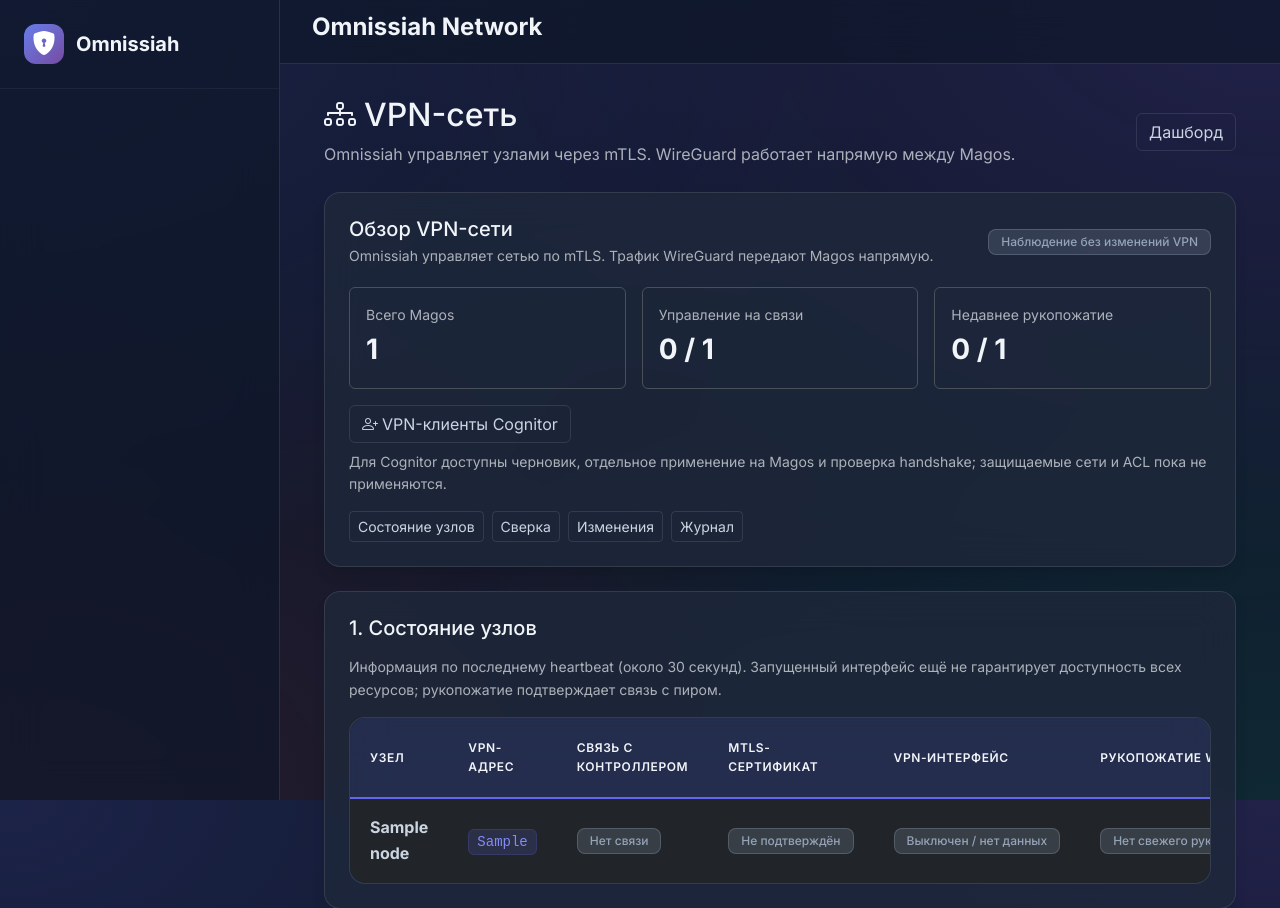
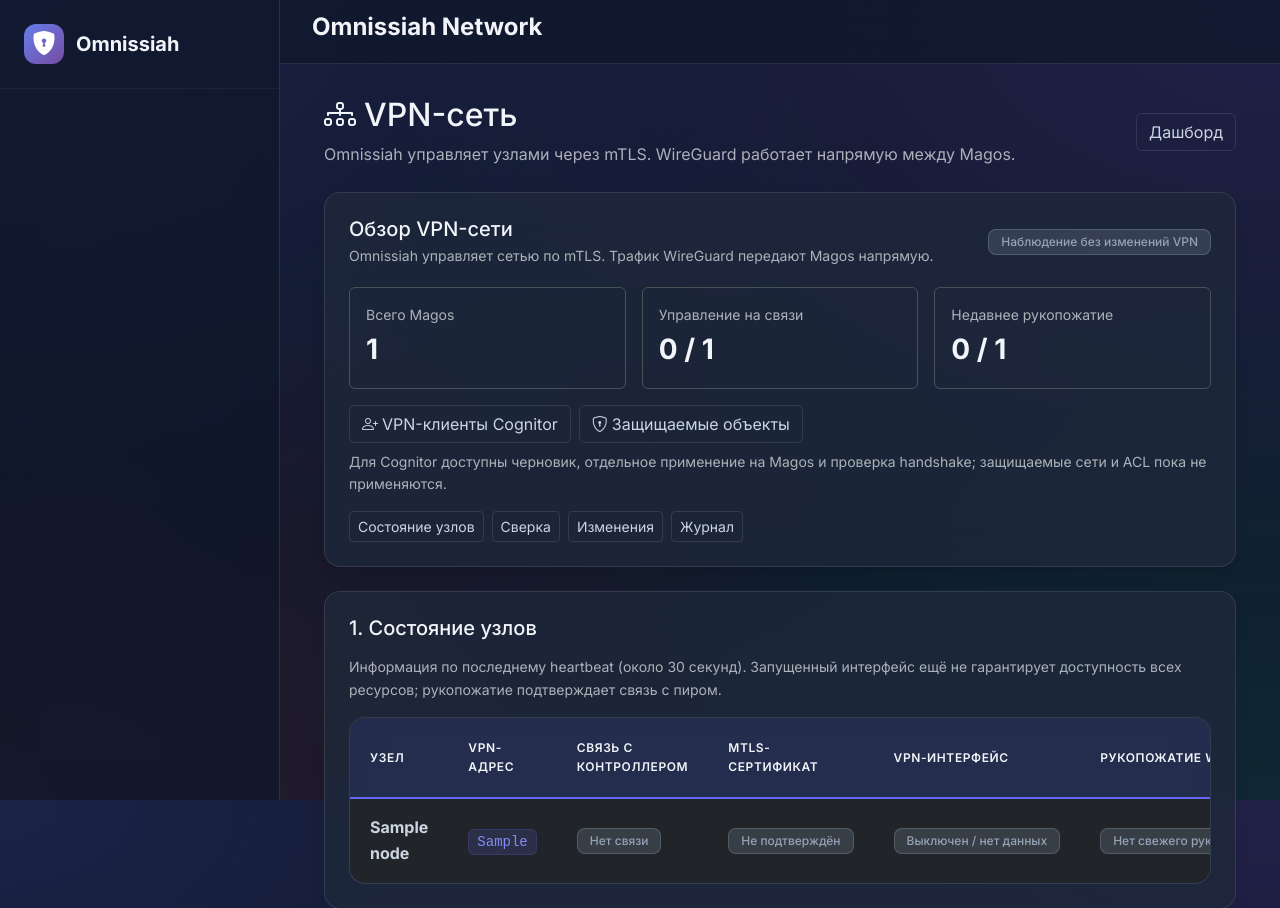
Before and after one commit to kmvkos/Omnissiah-Network, a Python web app: template templates/vpn_overview.html in a window 1280 px wide. Shown: the top 908 px of the page. Run offline with Jinja, Linux system fonts and the light colour scheme; the template is opened without the code that fills it: most values are stand-ins (such as "Sample title", 1, 10 or a date in 2020).

Commit message:
feat(vpn): register protected objects UI and link it from overview

```diff
--- a/templates/vpn_overview.html
+++ b/templates/vpn_overview.html
@@ -22,6 +22,7 @@
     </div>
     <div class="mt-3 d-flex flex-wrap align-items-center gap-2">
       <a href="{{ url_for('cognitors.vpn_cognitors') }}" class="btn btn-outline-modern"><i class="bi bi-person-plus me-1"></i>VPN-клиенты Cognitor</a>
+      <a href="{{ url_for('protected_objects.vpn_protected_objects') }}" class="btn btn-outline-modern"><i class="bi bi-shield-lock me-1"></i>Защищаемые объекты</a>
       <span class="text-muted small">Для Cognitor доступны черновик, отдельное применение на Magos и проверка handshake; защищаемые сети и ACL пока не применяются.</span>
     </div>
     <nav class="mt-3 d-flex flex-wrap gap-2" aria-label="Порядок проверки VPN">
```
